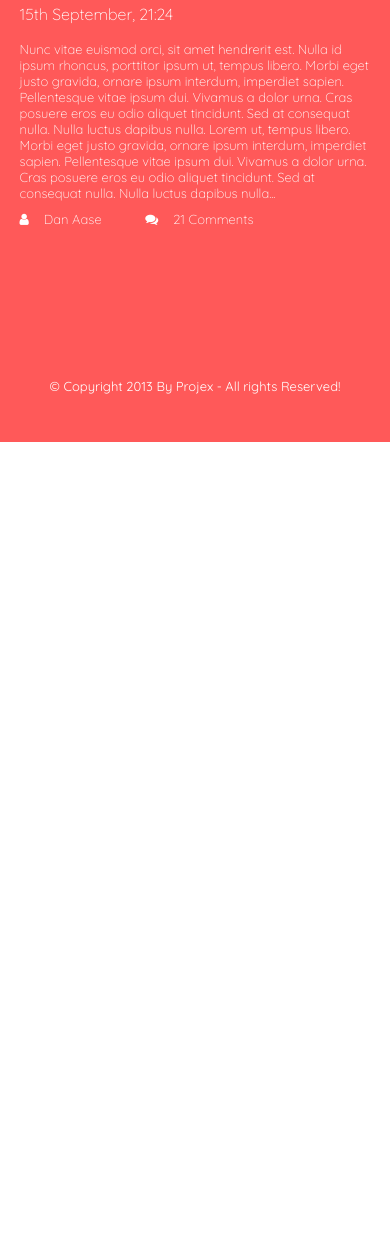
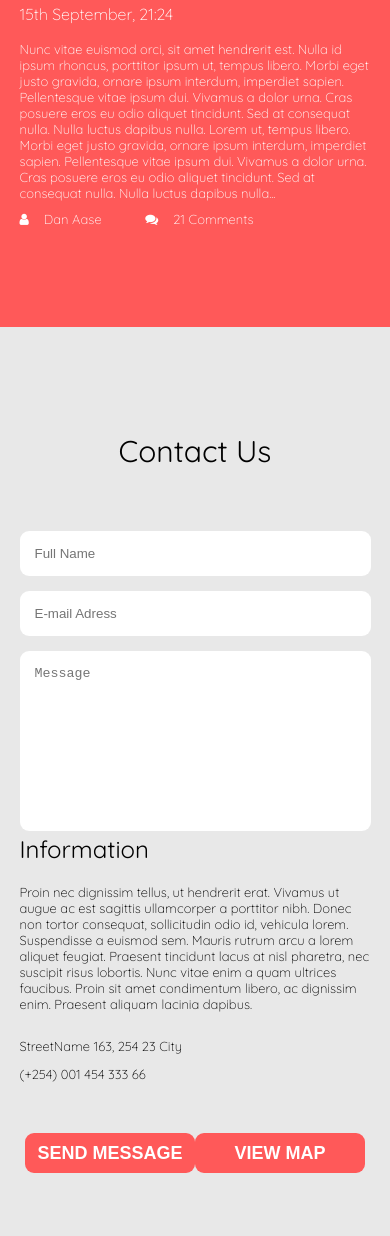
Before and after one commit to VladZelenko/ProJex, a website: page app/index.html in a window 390 px wide. Shown: the part 5088-6324 px from the top of the page. Before the commit the page ends 5530 px from the top, so only its background shows below. Drawn offline with nearby package versions, Linux system fonts and the light colour scheme; a web font is replaced by a local one.

Commit message:
contact form hotfix, mobile version min-width 320px added

```diff
--- a/app/index.html
+++ b/app/index.html
@@ -231,7 +231,7 @@
 		</div>
 	</section>
 
-<!-- 	<section class="contact">
+	<section class="contact">
 		<div class="container">
 			<h2 class="title">Contact Us</h2>
 			<div class="flex-box">
@@ -256,12 +256,8 @@
 						Proin nec dignissim tellus, ut hendrerit erat. Vivamus ut augue ac est sagittis ullamcorper a porttitor nibh. Donec non tortor consequat, sollicitudin odio id, vehicula lorem. Suspendisse a euismod sem. Mauris rutrum arcu a lorem aliquet feugiat. Praesent tincidunt lacus at nisl pharetra, nec suscipit risus lobortis. Nunc vitae enim a quam ultrices faucibus. Proin sit amet condimentum libero, ac dignissim enim. Praesent aliquam lacinia dapibus.
 					</p>
 					<ul class="location">
-						<li>
-							StreetName 163, 254 23 City
-						</li>
-						<li>
-							(+254) 001 454 333 66
-						</li>
+						<li>StreetName 163, 254 23 City</li>
+						<li><a href="tel:(+254) 001 454 333 66">(+254) 001 454 333 66</a></li>
 					</ul>
 					<div class="box-btn">
 						<a href="#" class="primary-btn">send message</a>
@@ -270,7 +266,7 @@
 				</div>
 			</div>
 		</div>
-	</section> -->
+	</section>
 
 	<footer class="footer">
 		<div class="container">
--- a/app/sass/components/_forms.scss
+++ b/app/sass/components/_forms.scss
@@ -0,0 +1,13 @@
+	.contact-form {
+		input, textarea {
+			max-width: 565px;
+			min-width: 300px;
+			width: 100%;
+			padding: 15px;
+			resize: none;
+			outline: none;
+			border:  none;
+			border-radius: 9px;
+		}
+		.form-item {margin: 15px 0;}
+	}
--- a/app/sass/partials/_contact.scss
+++ b/app/sass/partials/_contact.scss
@@ -1,47 +1,38 @@
 .contact {
 	width: 100%;
-	min-height: 555px;
 	background: #e8e8e8;
 
 	.flex-box {
+		min-height: 555px;
 		margin-top: 55px;
 		display: flex;
+		flex-flow: row wrap;
 		justify-content: center;
 
 		.col-1 {margin-right: 35px;}
-
-		h3 {
-			color: $primary_font_color;
-			font: 400 24px $primary_font;
+		.col-1, .col-2 {
+			max-width: 570px;
+			min-width: 300px;
+			width: 100%;
+			margin: 0 auto;
+			height: auto;
 		}
+		h3 {font: 400 24px $primary_font;}
 		p {
 			padding: 20px 0;
-			color: $primary_font_color;
 			font: 300 13px $primary_font;
 		}
+	}
 	.location {
-			color: $primary_font_color;
 		font: 300 13px/28px $primary_font;
+		a {color: $primary_font_color;}
 	}
 	.box-btn {
 		margin-top: 45px;
 		display: flex;
-			justify-content: flex-start;
+		flex-flow: row wrap;
+		justify-content: center;
 
-			a {margin-right: 35px;}
+		a {margin-bottom: 15px;}
 	}
 }
-	.contact-form {
-		input, textarea {
-			width: 565px;
-			padding: 15px;
-			resize: none;
-			outline: none;
-			border:  none;
-			border-radius: 9px;
-		}
-
-		.form-item {margin: 15px 0;}
-	}
-
-}
```
Also changed, not shown: app/css/main.css. Lines whose indentation alone changed are shown as unchanged.
